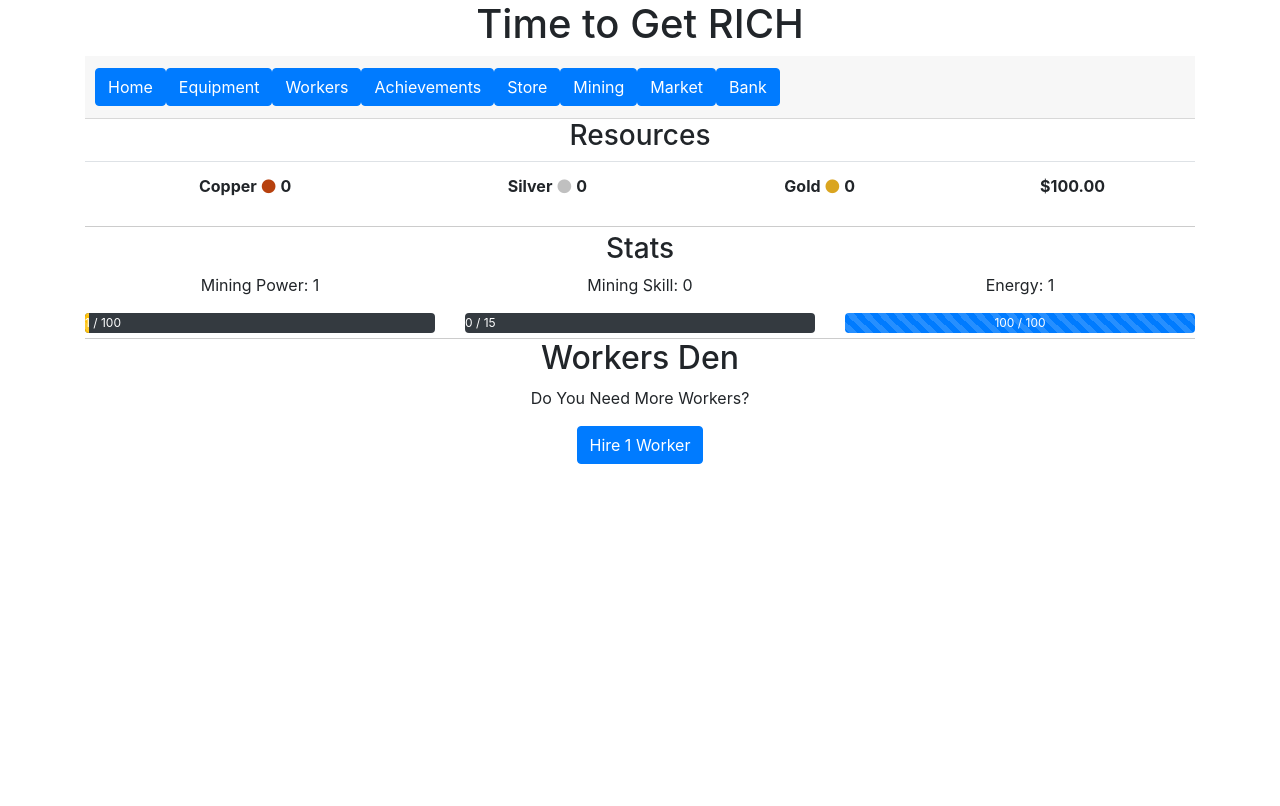
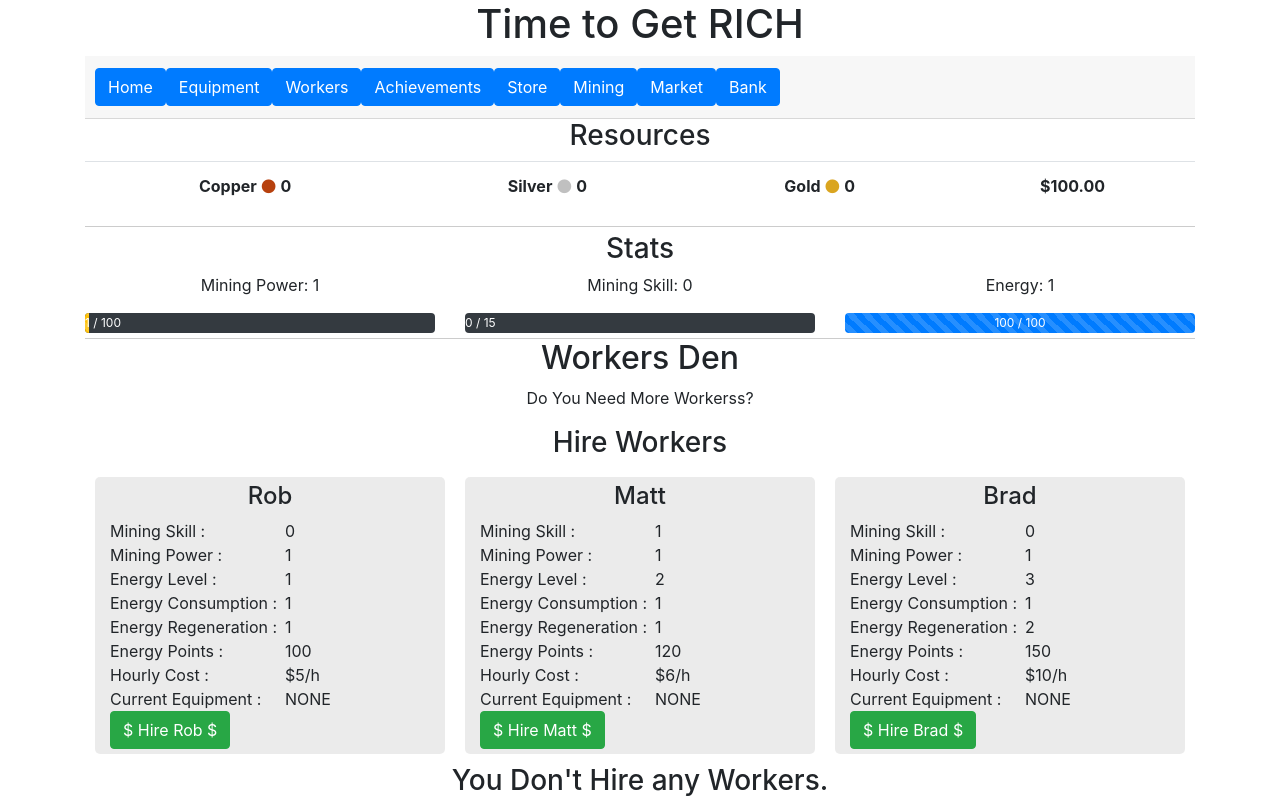
Before and after one commit to Thinkershine/GetRich, a React (Create React App) app: page /workers in a window 1280 px wide. Built offline with nearby package versions, Linux system fonts and the light colour scheme.

Commit message:
Add Workers with FakeWorkerService

```diff
--- a/src/App.css
+++ b/src/App.css
@@ -112,3 +112,29 @@
   border-bottom: 1px solid rgba(0, 0, 0, 0.2);
   padding: 5px 0;
 }
+
+/**** Worker ****/
+
+.worker {
+  width: 300px;
+}
+
+.worker-data {
+  background-color: rgba(155, 155, 155, 0.2);
+  border-radius: 5px;
+  margin: 10px;
+  padding: 5px;
+  width: 272px;
+  box-sizing: border-box;
+  display: inline-block;
+}
+
+.worker-stat {
+  width: 175px;
+  float: left;
+  text-align: left;
+}
+
+.worker-stat-value {
+  float: left;
+}
--- a/src/App.js
+++ b/src/App.js
@@ -230,8 +230,15 @@ class App extends Component {
     });
   };
 
-  buyNewWorker = () => {
-    this.state.workers.addGoldWorker("Majka");
+  hireNewWorker = worker => {
+    console.log("NEW WORKER HIRED", worker);
+    // todo
+    // validate you can afford
+    // if you run out of money the worker will be fired
+    // if you already hired this worker you can't hire him again
+    // if you hire more than MAX_WORKERS then you can't hire new worker
+    // WHAT ABOUT TELLING WORKERS "YOU ARE FIRED!"
+    this.state.workers.hireWorker(worker);
   };
 
   spendEnergy = energySpent => {
@@ -380,7 +387,16 @@ class App extends Component {
                 />
               )}
             />
-            <Route path="/workers" render={props => <Workers {...props} />} />
+            <Route
+              path="/workers"
+              render={props => (
+                <Workers
+                  playerWorkers={this.state.workers.getPlayerWorkers()}
+                  hireWorker={this.hireNewWorker}
+                  {...props}
+                />
+              )}
+            />
             <Route
               path="/market"
               render={props => (
--- a/src/components/workers.jsx
+++ b/src/components/workers.jsx
@@ -1,15 +1,126 @@
 import React, { Component } from "react";
+import { getWorkers } from "../services/fakeWorkerService";
 
 class Workers extends Component {
   state = {};
+
+  renderWorkersForHire() {
+    const workers = getWorkers();
+    const toRender = workers.map(worker => (
+      <div key={worker._id} className="worker-data col-sm">
+        <h4>{worker.name}</h4>
+        <span className="worker-stat">Mining Skill :</span>
+        <span className="worker-stat-value">{worker.miningSkill}</span>
+        <br />
+        <span className="worker-stat">Mining Power :</span>
+        <span className="worker-stat-value">{worker.miningPower}</span>
+        <br />
+        <span className="worker-stat">Energy Level :</span>
+        <span className="worker-stat-value">{worker.energyLevel}</span>
+        <br />
+        <span className="worker-stat">Energy Consumption :</span>
+        <span className="worker-stat-value">{worker.energyConsumption}</span>
+        <br />
+        <span className="worker-stat">Energy Regeneration :</span>
+        <span className="worker-stat-value">{worker.energyRegeneration}</span>
+        <br />
+        <span className="worker-stat">Energy Points :</span>
+        <span className="worker-stat-value">{worker.energyPoints}</span>
+        <br />
+        <span className="worker-stat">Hourly Cost :</span>
+        <span className="worker-stat-value">${worker.hourlyCost}/h</span>
+        <br />
+        <span className="worker-stat">Current Equipment :</span>
+        <span className="worker-stat-value">
+          {worker.currentEquipment != null ? "Super EQ" : "NONE"}
+        </span>
+        <br />
+
+        <button
+          onClick={() => this.props.hireWorker(worker)}
+          className="btn btn-primary"
+          style={{ float: "left", clear: "both" }}
+        >
+          Hire {worker.name}
+        </button>
+      </div>
+    ));
+
+    return toRender;
+  }
+
+  renderPlayerWorkers() {
+    const playerWorkers = this.props.playerWorkers.map(worker => (
+      <div key={worker._id}>
+        <h4>{worker.name}</h4>
+      </div>
+    ));
+
+    return playerWorkers;
+  }
+
+  renderWorkers(forHire) {
+    const workers = forHire ? getWorkers() : this.props.playerWorkers;
+    const toRender = workers.map(worker => (
+      <div key={worker._id} className="worker-data col-sm">
+        <h4>{worker.name}</h4>
+        <span className="worker-stat">Mining Skill :</span>
+        <span className="worker-stat-value">{worker.miningSkill}</span>
+        <br />
+        <span className="worker-stat">Mining Power :</span>
+        <span className="worker-stat-value">{worker.miningPower}</span>
+        <br />
+        <span className="worker-stat">Energy Level :</span>
+        <span className="worker-stat-value">{worker.energyLevel}</span>
+        <br />
+        <span className="worker-stat">Energy Consumption :</span>
+        <span className="worker-stat-value">{worker.energyConsumption}</span>
+        <br />
+        <span className="worker-stat">Energy Regeneration :</span>
+        <span className="worker-stat-value">{worker.energyRegeneration}</span>
+        <br />
+        <span className="worker-stat">Energy Points :</span>
+        <span className="worker-stat-value">{worker.energyPoints}</span>
+        <br />
+        <span className="worker-stat">Hourly Cost :</span>
+        <span className="worker-stat-value">${worker.hourlyCost}/h</span>
+        <br />
+        <span className="worker-stat">Current Equipment :</span>
+        <span className="worker-stat-value">
+          {worker.currentEquipment != null ? "Super EQ" : "NONE"}
+        </span>
+        <br />
+
+        {forHire && (
+          <button
+            onClick={() => this.props.hireWorker(worker)}
+            className="btn btn-success"
+            style={{ float: "left", clear: "both" }}
+          >
+            $ Hire {worker.name} $
+          </button>
+        )}
+      </div>
+    ));
+
+    return toRender;
+  }
+
   render() {
+    const forHire = true;
+
     return (
-      <div id="workers">
+      <div id="workers" className="container">
         <h2>Workers Den</h2>
-        <p>Do You Need More Workers?</p>
-        <button onClick={this.buyNewWorker} className="btn btn-primary">
-          Hire 1 Worker
-        </button>{" "}
+        <p>Do You Need More Workerss?</p>
+        <h3>Hire Workers</h3>
+        <div className="row">{this.renderWorkers(forHire)}</div>
+        {this.props.playerWorkers.length != 0 ? (
+          <h3>Your Workers</h3>
+        ) : (
+          <h3>You Don't Hire any Workers.</h3>
+        )}
+        <div className="row">{this.renderWorkers()}</div>
       </div>
     );
   }
--- a/src/models/workers.jsx
+++ b/src/models/workers.jsx
@@ -1,14 +1,21 @@
 class Worker {
   name = "";
-  strength = 0;
+  miningSkill = 0;
+  miningPower = 1;
+  energyLevel = 1;
+  energyPoints = 100;
+  energyConsumption = 1;
+  energyRegeneration = 1;
+  hourlyCost = 5;
+  currentEquipment = null;
 
-  constructor(name, strength = 5) {
+  constructor(name) {
     this.name = name;
-    this.strength = strength;
   }
 }
 
 export default class MyWorkers {
+  workers = [];
   copperWorkers = [];
   silverWorkers = [];
   goldWorkers = [];
@@ -38,4 +45,12 @@ export default class MyWorkers {
 
     return totalStrength;
   };
+
+  hireWorker = worker => {
+    this.workers.push(worker);
+  };
+
+  getPlayerWorkers = () => {
+    return this.workers;
+  };
 }
--- /dev/null
+++ b/src/services/fakeWorkerService.js
@@ -0,0 +1,42 @@
+export const workers = [
+  {
+    _id: "5b21ca3eeb7f6fbccd47181802",
+    name: "Rob",
+    miningSkill: 0,
+    miningPower: 1,
+    energyLevel: 1,
+    energyConsumption: 1,
+    energyRegeneration: 1,
+    energyPoints: 100,
+    hourlyCost: 5,
+    currentEquipment: null
+  },
+  {
+    _id: "b7f6fbccd471818025b21ca3ee",
+    name: "Matt",
+    miningSkill: 1,
+    miningPower: 1,
+    energyLevel: 2,
+    energyConsumption: 1,
+    energyRegeneration: 1,
+    energyPoints: 120,
+    hourlyCost: 6,
+    currentEquipment: null
+  },
+  {
+    _id: "d471818025b21ca3eeb7f6fbcc",
+    name: "Brad",
+    miningSkill: 0,
+    miningPower: 1,
+    energyLevel: 3,
+    energyConsumption: 1,
+    energyRegeneration: 2,
+    energyPoints: 150,
+    hourlyCost: 10,
+    currentEquipment: null
+  }
+];
+
+export function getWorkers() {
+  return workers;
+}
```
Also changed, not shown: 1 other file (tests, documents, lock files or other folders).
